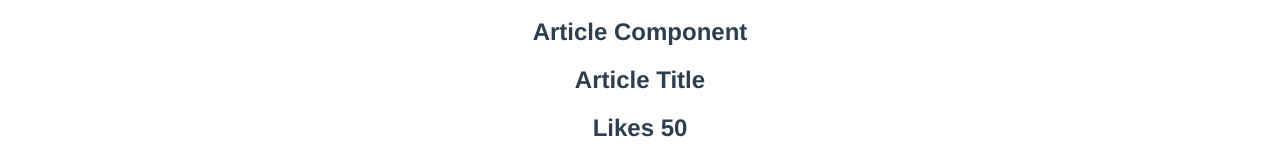
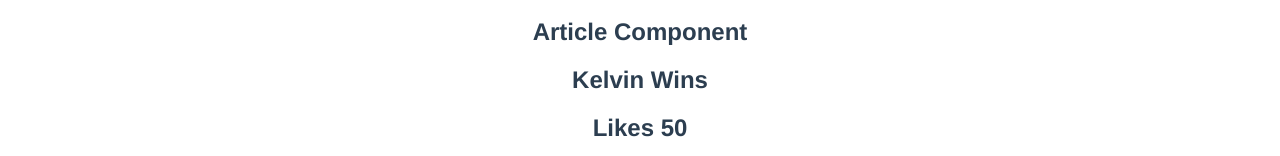
Before and after one commit to OzzayNetwork/vue-components-hello-world, a Vue app: page / in a window 1280 px wide. Shown: the part 186-342 px from the top of the page. Built offline with nearby package versions, Linux system fonts and the light colour scheme.

Commit message:
kelvin: nesting and providing has started

```diff
--- a/src/App.vue
+++ b/src/App.vue
@@ -6,7 +6,7 @@
   <GreetComponent :name="name" :heroName="channel"/>
 
   <!-- include v bind directives for none string variables -->
-  <Article id="my-article" title="Article Title" :likes="50" :isPublished="true"/>
+  <Article id="my-article" title="Kelvin Wins" :likes="50" :isPublished="true"/>
 
 </template>
 
```
Also changed, not shown: src/components/ComponentC.vue (added, +15 -0 lines), src/components/ComponentE.vue (added, +15 -0 lines), src/components/ComponetF.vue (added, +15 -0 lines).
